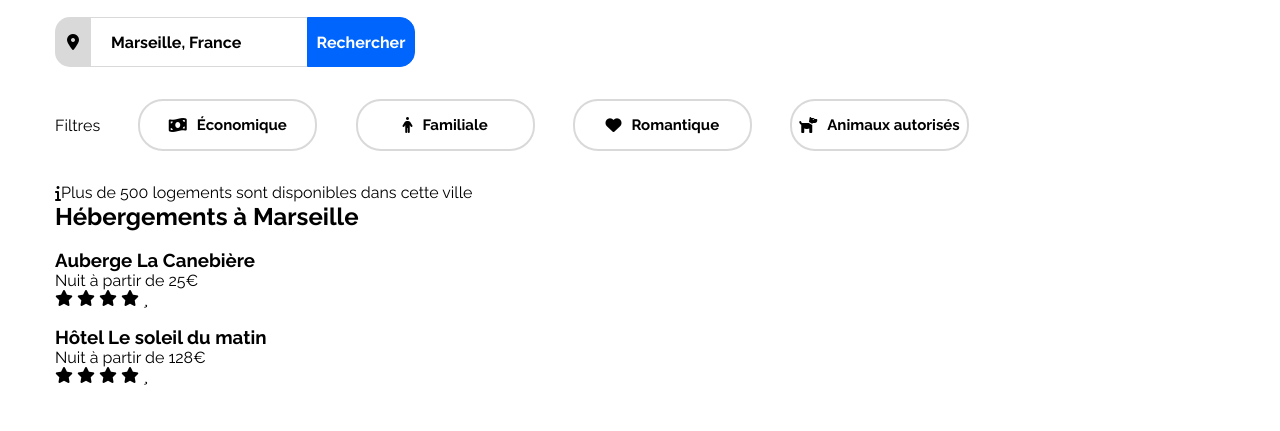
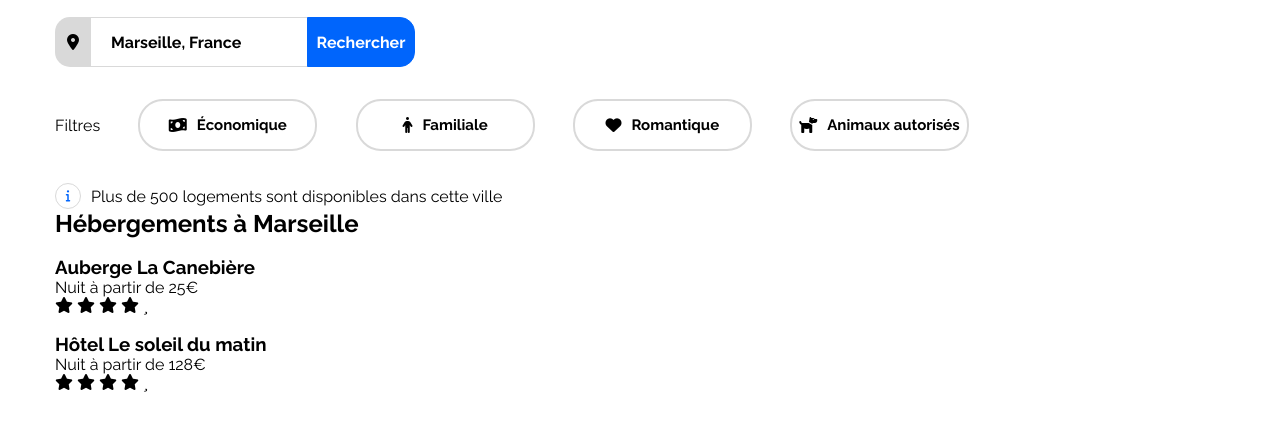
Before and after one commit to AdrienM2b/projet_booki_OC, a plain HTML site: page index.html in a window 1280 px wide. Shown: the part 153-584 px from the top of the page. Drawn offline with Linux system fonts and the light colour scheme; some icons are missing.

```diff
--- a/style.css
+++ b/style.css
@@ -240,3 +240,18 @@ input::placeholder {
 .bloc-filtre-description{
     align-items: flex-start;
 }
+
+/* cercle icone information */
+
+.cercle{
+    width: 24px;
+    height: 24px;
+    margin-right: 10px;
+    border-radius: 20px;
+    border: 1px solid #D9D9D9;
+}
+
+.fa-solid.fa-info{
+    font-size: 12px;
+    color: #0065FC;
+}
```
